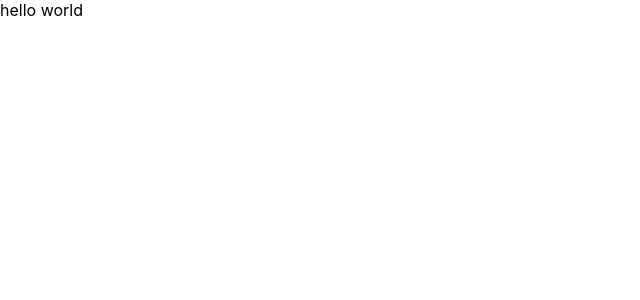
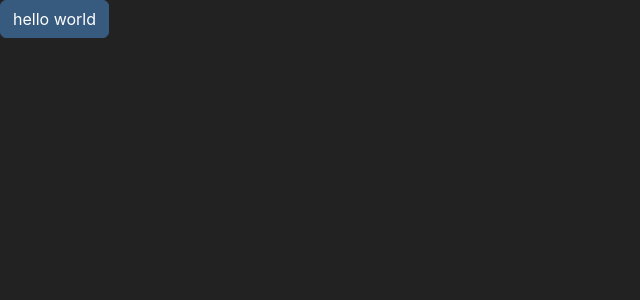
Before and after one commit to bayramdev/graph-coordinate-system, a Next.js app: page / in a window 1280 px wide. Shown: the top 300 px of the page, without its empty margins (0-640 px from the left). Built offline with nearby package versions, Linux system fonts and the light colour scheme.

Commit message:
Set up react-bootstrap and bootswatch

```diff
--- a/package.json
+++ b/package.json
@@ -8,8 +8,10 @@
     "lint": "next lint"
   },
   "dependencies": {
+    "bootswatch": "^5.1.3",
     "next": "12.0.7",
     "react": "17.0.2",
+    "react-bootstrap": "^2.0.4",
     "react-dom": "17.0.2"
   },
   "devDependencies": {
--- a/pages/_app.tsx
+++ b/pages/_app.tsx
@@ -1,4 +1,5 @@
 import type { AppProps } from "next/app";
+import "bootswatch/dist/darkly/bootstrap.min.css";
 import "../styles/globals.css";
 
 function MyApp({ Component, pageProps }: AppProps) {
--- a/pages/index.tsx
+++ b/pages/index.tsx
@@ -1,5 +1,6 @@
 import type { NextPage } from "next";
 import Head from "next/head";
+import { Button } from "react-bootstrap";
 
 const Home: NextPage = () => {
   return (
@@ -9,7 +10,7 @@ const Home: NextPage = () => {
         <link rel="icon" href="/favicon.ico" />
       </Head>
 
-      <div>hello world</div>
+      <Button variant="primary">hello world</Button>
     </div>
   );
 };
```
Also changed, not shown: 1 other file (tests, documents, lock files or other folders).
